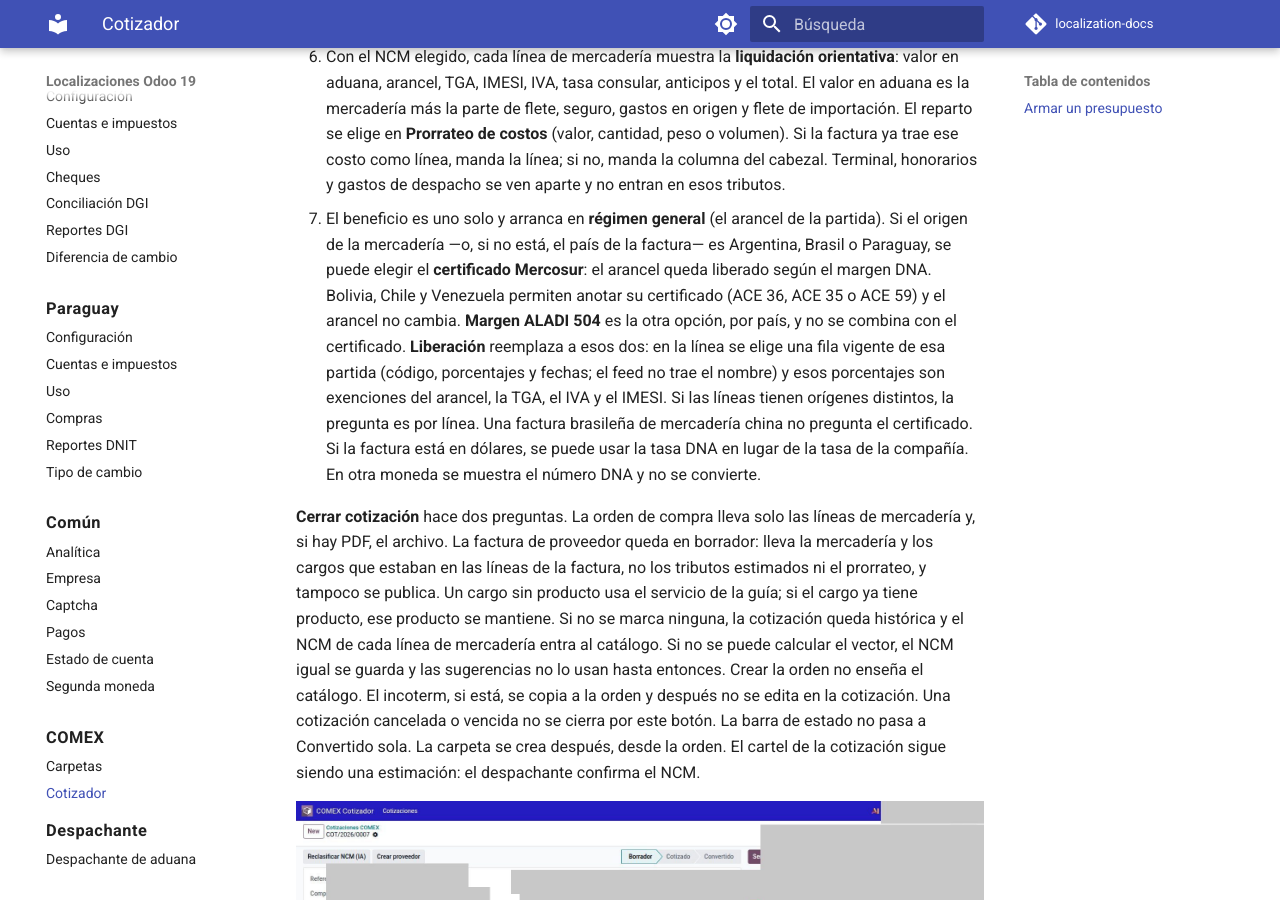
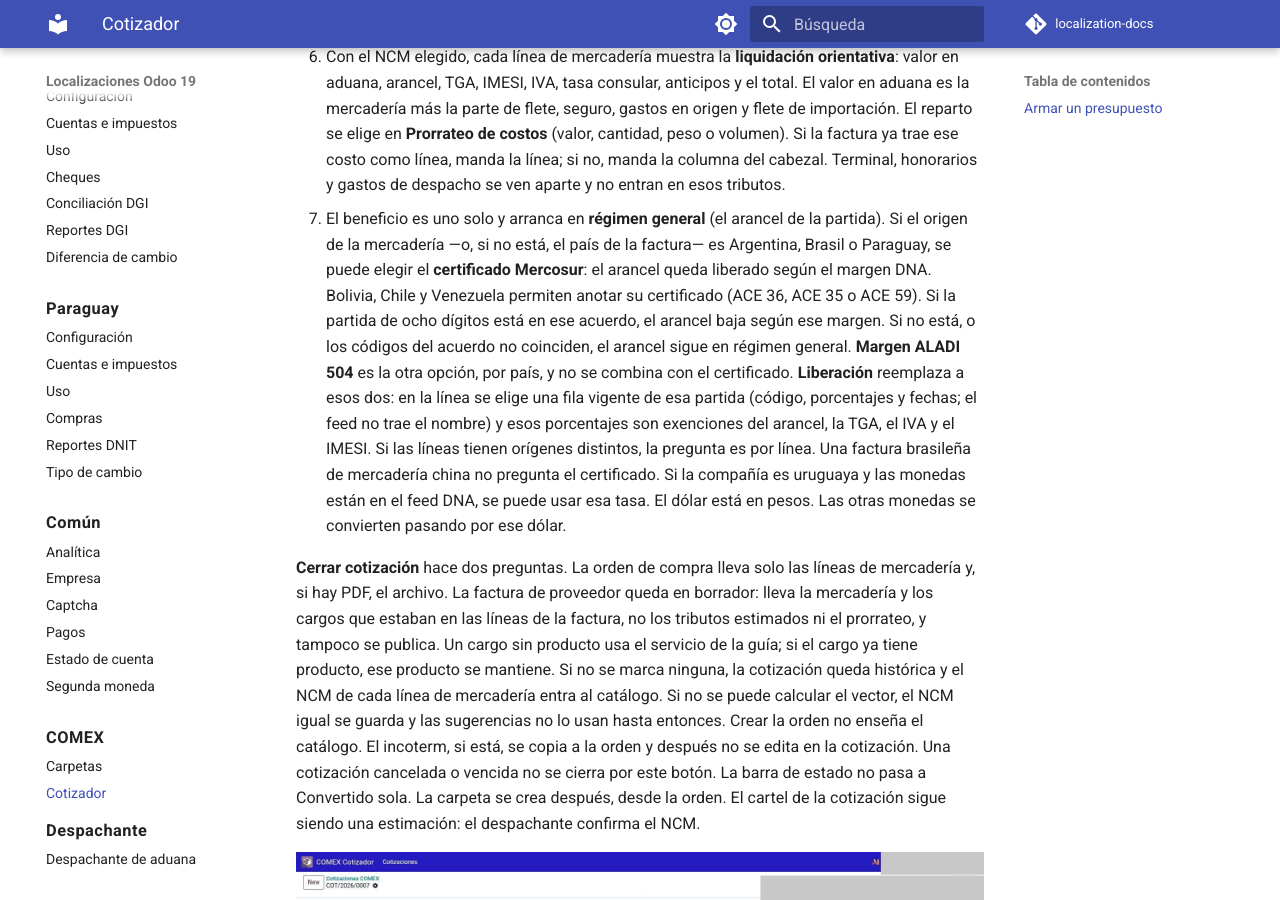
Before and after one commit to Pabloolano/localization-docs, an MkDocs documentation site: the page built from docs/comex/cotizador.md, in a window 1280 px wide and 900 px high, scrolled down 1280 px. Built offline with MkDocs 1.6.1 and Material for MkDocs 9.7.7, drawn with Linux system fonts in a browser that asks for light colours; comment, search, counter and statistics services are not loaded.

Commit message:
docs(comex): el certificado de Chile, Bolivia y Venezuela puede bajar el arancel
Si la partida de ocho dígitos está en el acuerdo, el margen DNA se
aplica. La tasa DNA convierte las otras monedas pasando por el dólar.

Co-authored-by: Cursor <cursoragent@cursor.com>

```diff
--- a/docs/comex/cotizador.md
+++ b/docs/comex/cotizador.md
@@ -20,7 +20,7 @@ La glosa, la tasa y los documentos son los del país de la compañía. Uruguay m
 4. Revisá confianza, documentos exigidos y alerta de prohibido (rojo).
 5. **Reclasificar NCM (IA)** o **Buscar NCM**. La glosa, la tasa y los documentos son los del país de la compañía. Uruguay muestra la de ocho dígitos y la hoja nacional de diez. Paraguay muestra la glosa de ocho. La tasa uruguaya no entra en una compañía paraguaya. **Confirmar al catálogo**. **Crear producto** si no existe.
 6. Con el NCM elegido, cada línea de mercadería muestra la **liquidación orientativa**: valor en aduana, arancel, TGA, IMESI, IVA, tasa consular, anticipos y el total. El valor en aduana es la mercadería más la parte de flete, seguro, gastos en origen y flete de importación. El reparto se elige en **Prorrateo de costos** (valor, cantidad, peso o volumen). Si la factura ya trae ese costo como línea, manda la línea; si no, manda la columna del cabezal. Terminal, honorarios y gastos de despacho se ven aparte y no entran en esos tributos.
-7. El beneficio es uno solo y arranca en **régimen general** (el arancel de la partida). Si el origen de la mercadería —o, si no está, el país de la factura— es Argentina, Brasil o Paraguay, se puede elegir el **certificado Mercosur**: el arancel queda liberado según el margen DNA. Bolivia, Chile y Venezuela permiten anotar su certificado (ACE 36, ACE 35 o ACE 59) y el arancel no cambia. **Margen ALADI 504** es la otra opción, por país, y no se combina con el certificado. **Liberación** reemplaza a esos dos: en la línea se elige una fila vigente de esa partida (código, porcentajes y fechas; el feed no trae el nombre) y esos porcentajes son exenciones del arancel, la TGA, el IVA y el IMESI. Si las líneas tienen orígenes distintos, la pregunta es por línea. Una factura brasileña de mercadería china no pregunta el certificado. Si la factura está en dólares, se puede usar la tasa DNA en lugar de la tasa de la compañía. En otra moneda se muestra el número DNA y no se convierte.
+7. El beneficio es uno solo y arranca en **régimen general** (el arancel de la partida). Si el origen de la mercadería —o, si no está, el país de la factura— es Argentina, Brasil o Paraguay, se puede elegir el **certificado Mercosur**: el arancel queda liberado según el margen DNA. Bolivia, Chile y Venezuela permiten anotar su certificado (ACE 36, ACE 35 o ACE 59). Si la partida de ocho dígitos está en ese acuerdo, el arancel baja según ese margen. Si no está, o los códigos del acuerdo no coinciden, el arancel sigue en régimen general. **Margen ALADI 504** es la otra opción, por país, y no se combina con el certificado. **Liberación** reemplaza a esos dos: en la línea se elige una fila vigente de esa partida (código, porcentajes y fechas; el feed no trae el nombre) y esos porcentajes son exenciones del arancel, la TGA, el IVA y el IMESI. Si las líneas tienen orígenes distintos, la pregunta es por línea. Una factura brasileña de mercadería china no pregunta el certificado. Si la compañía es uruguaya y las monedas están en el feed DNA, se puede usar esa tasa. El dólar está en pesos. Las otras monedas se convierten pasando por ese dólar.
 
 **Cerrar cotización** hace dos preguntas. La orden de compra lleva solo las líneas de mercadería y, si hay PDF, el archivo. La factura de proveedor queda en borrador: lleva la mercadería y los cargos que estaban en las líneas de la factura, no los tributos estimados ni el prorrateo, y tampoco se publica. Un cargo sin producto usa el servicio de la guía; si el cargo ya tiene producto, ese producto se mantiene. Si no se marca ninguna, la cotización queda histórica y el NCM de cada línea de mercadería entra al catálogo. Si no se puede calcular el vector, el NCM igual se guarda y las sugerencias no lo usan hasta entonces. Crear la orden no enseña el catálogo. El incoterm, si está, se copia a la orden y después no se edita en la cotización. Una cotización cancelada o vencida no se cierra por este botón. La barra de estado no pasa a Convertido sola. La carpeta se crea después, desde la orden. El cartel de la cotización sigue siendo una estimación: el despachante confirma el NCM.
 
```
